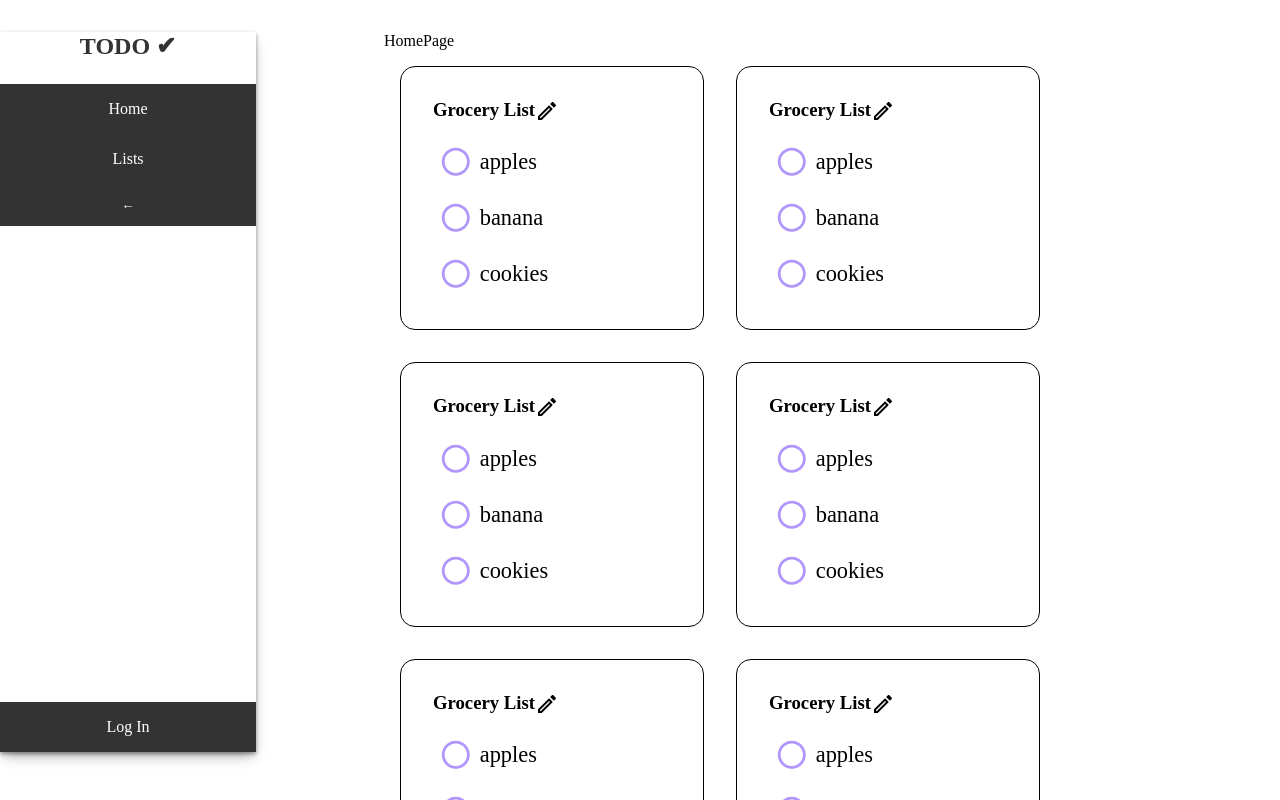
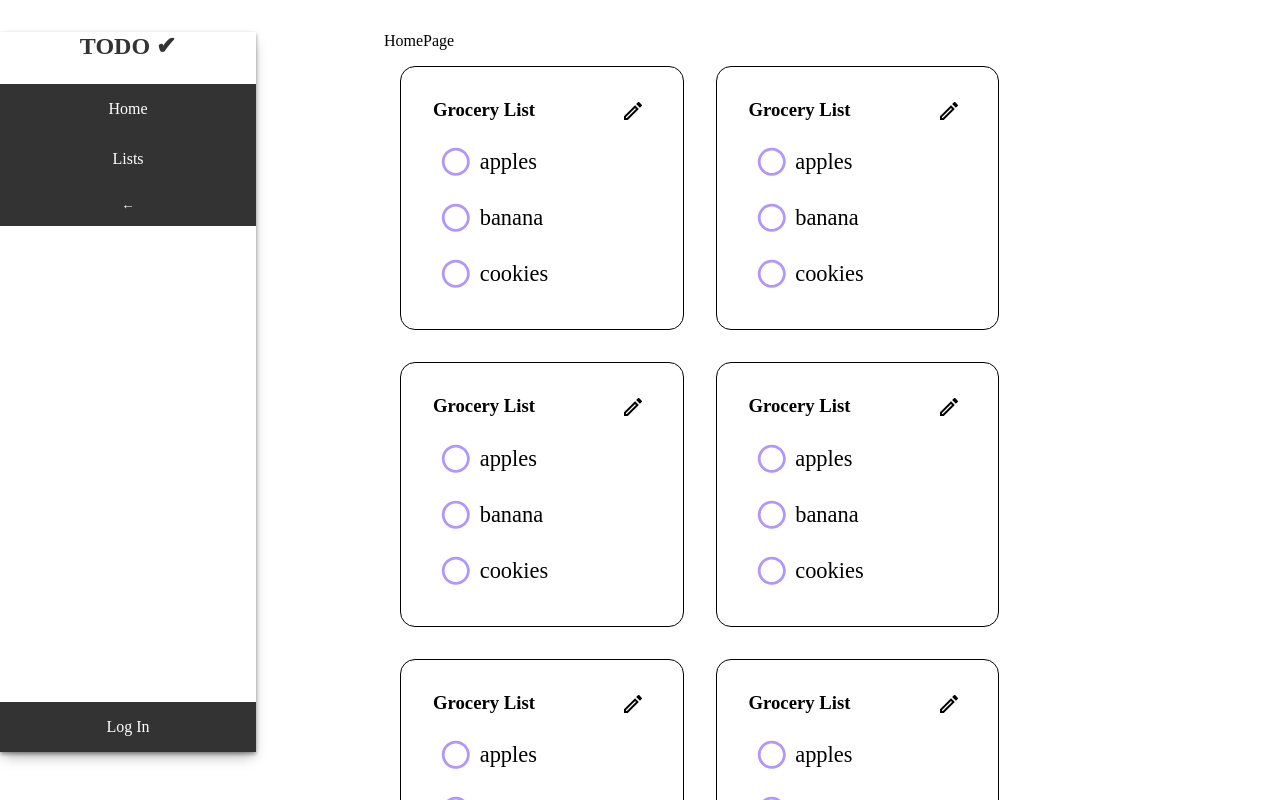
Before and after one commit to Donna-Smee/TODO-LIST, a React (Vite) app in the folder Todo-app/: page / in a window 1280 px wide. Shown: the top 800 px of the page. Built offline with nearby package versions, Linux system fonts and the light colour scheme; no server answers.

Commit message:
Fixed styles bug in list preview edit icon

```diff
--- a/Todo-app/src/components/APreviewList.tsx
+++ b/Todo-app/src/components/APreviewList.tsx
@@ -17,7 +17,7 @@ const APreviewList = ({listName, items}: props) => {
                 <MdOutlineEdit className="edit-icon"/>
             </div>
 
-            <div>
+            <div className="items-container">
                 {items.map((item, index) => (
                     <Item name={item} checked={false} key={item}></Item>
 
--- a/Todo-app/src/components/list-preview-styles.css
+++ b/Todo-app/src/components/list-preview-styles.css
@@ -6,7 +6,7 @@
 
 .preview-list-container {
     border: 1px black solid;
-    padding: 1em 8em 1em 1em;
+    padding: 1em 0em 1em 1em;
     border-radius: 15px;
     margin: 1em;
 
@@ -17,8 +17,11 @@
     flex-direction: row;
     justify-content:space-between;
     margin: 1em;
+    width: 80%;
+}
 
-}
+
+
 
 .edit-icon {
     font-size: 1.5em;
@@ -27,3 +30,8 @@
 .edit-icon:hover {
     cursor: pointer;
 }
+
+
+.items-container {
+    padding-right: 7em;
+}
```
